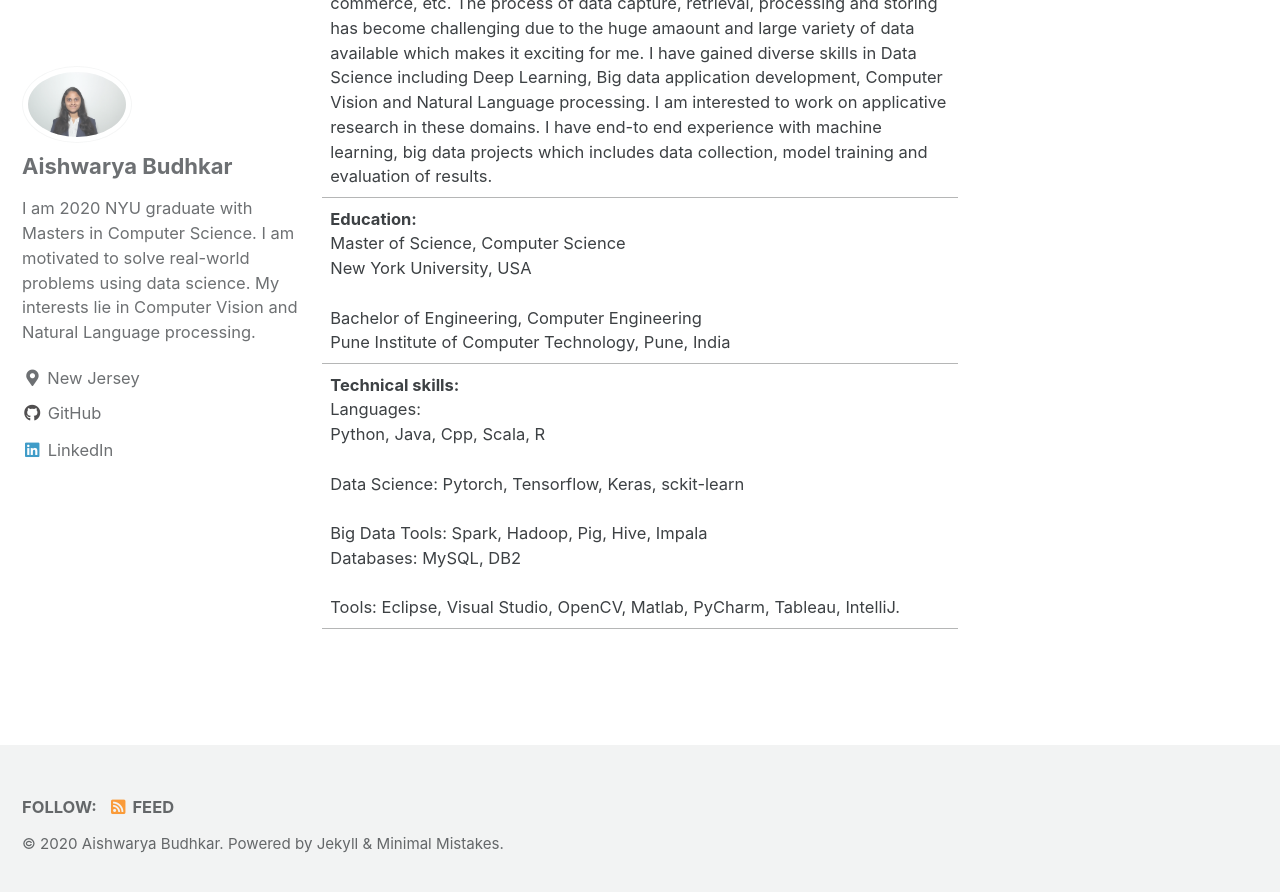
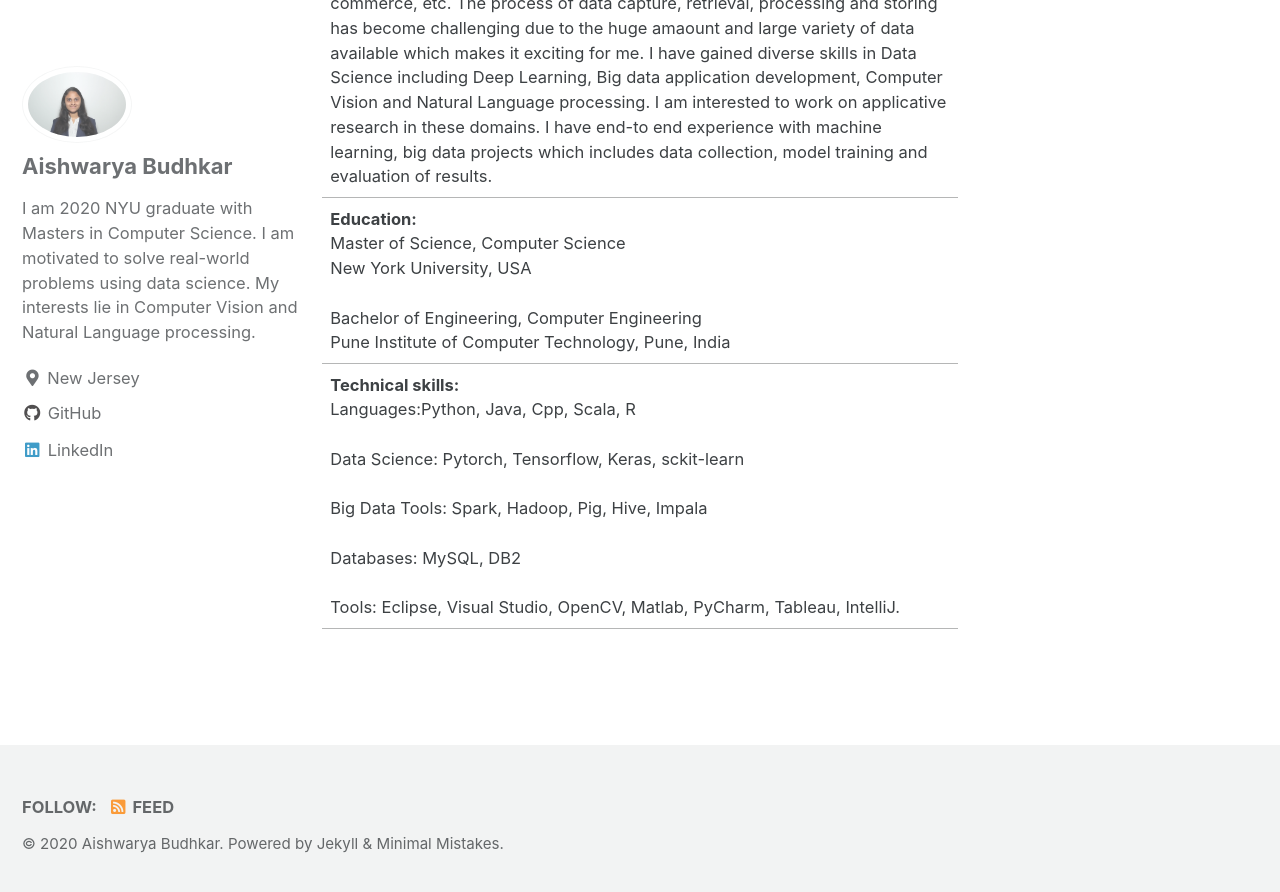
Before and after one commit to asbudhkar/asbudhkar.github.io, a Jekyll site: the page built from _pages/about.md, in a window 1280 px wide and 900 px high, scrolled down 502 px. Shown: the top 892 px of the window. Built offline with Jekyll 4.4.1, drawn with Linux system fonts in a browser that asks for light colours; cached includes are drawn as plain includes.

Commit message:
Added about

```diff
--- a/_pages/about.md
+++ b/_pages/about.md
@@ -43,12 +43,12 @@ header:
         <tr>
             <td>
                 <b>Technical skills:</b><br/>
-                Languages:<br/>
-                Python, Java, Cpp, Scala, R<br/>
+                Languages:Python, Java, Cpp, Scala, R<br/>
                 <br/>
                 Data Science: Pytorch, Tensorflow, Keras, sckit-learn<br/>
                 <br/>
                 Big Data Tools: Spark, Hadoop, Pig, Hive, Impala<br/>
+                <br/>
                 Databases: MySQL, DB2<br/>
                 <br/>
                 Tools: Eclipse, Visual Studio, OpenCV, Matlab, PyCharm, Tableau, IntelliJ.<br/>
```
